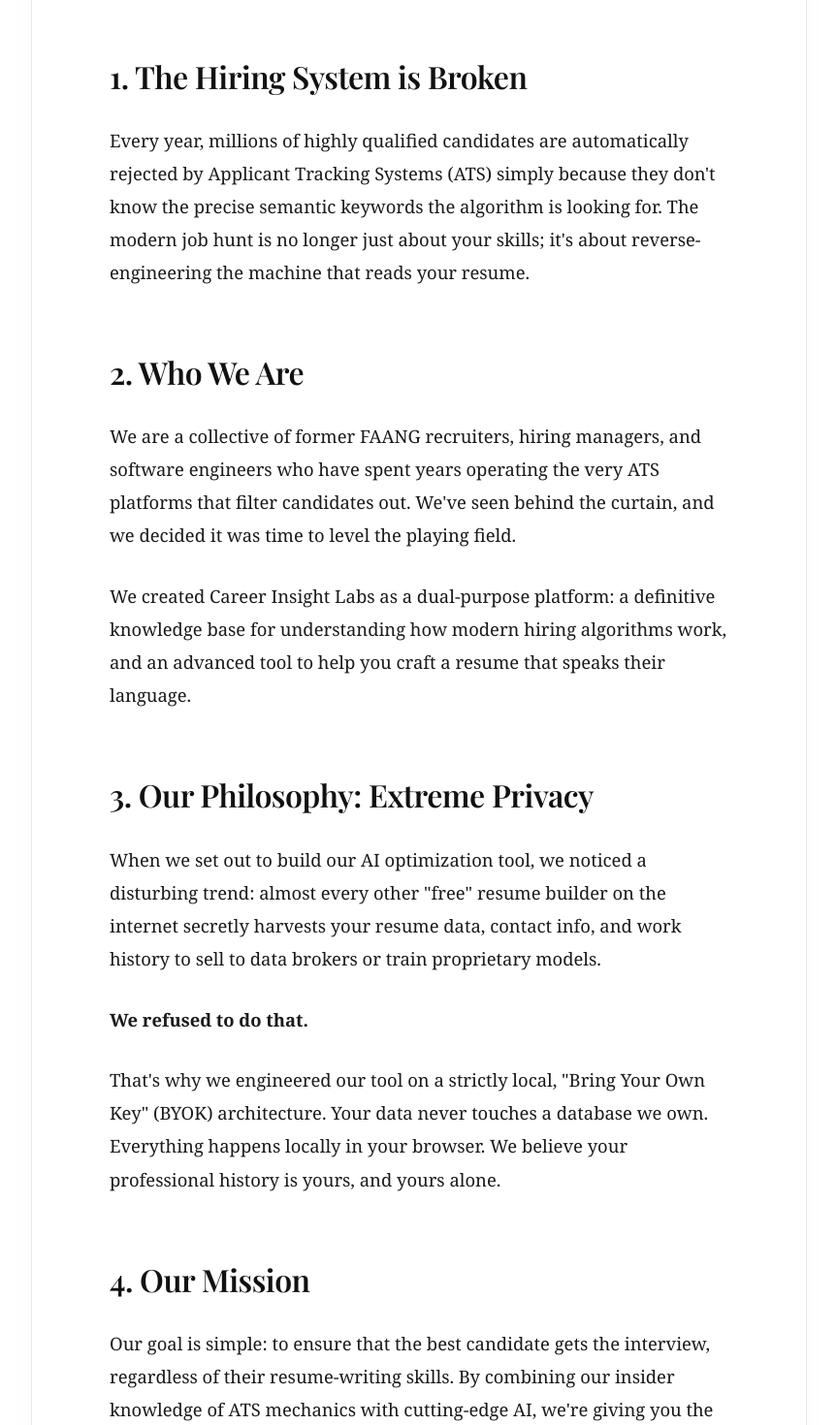
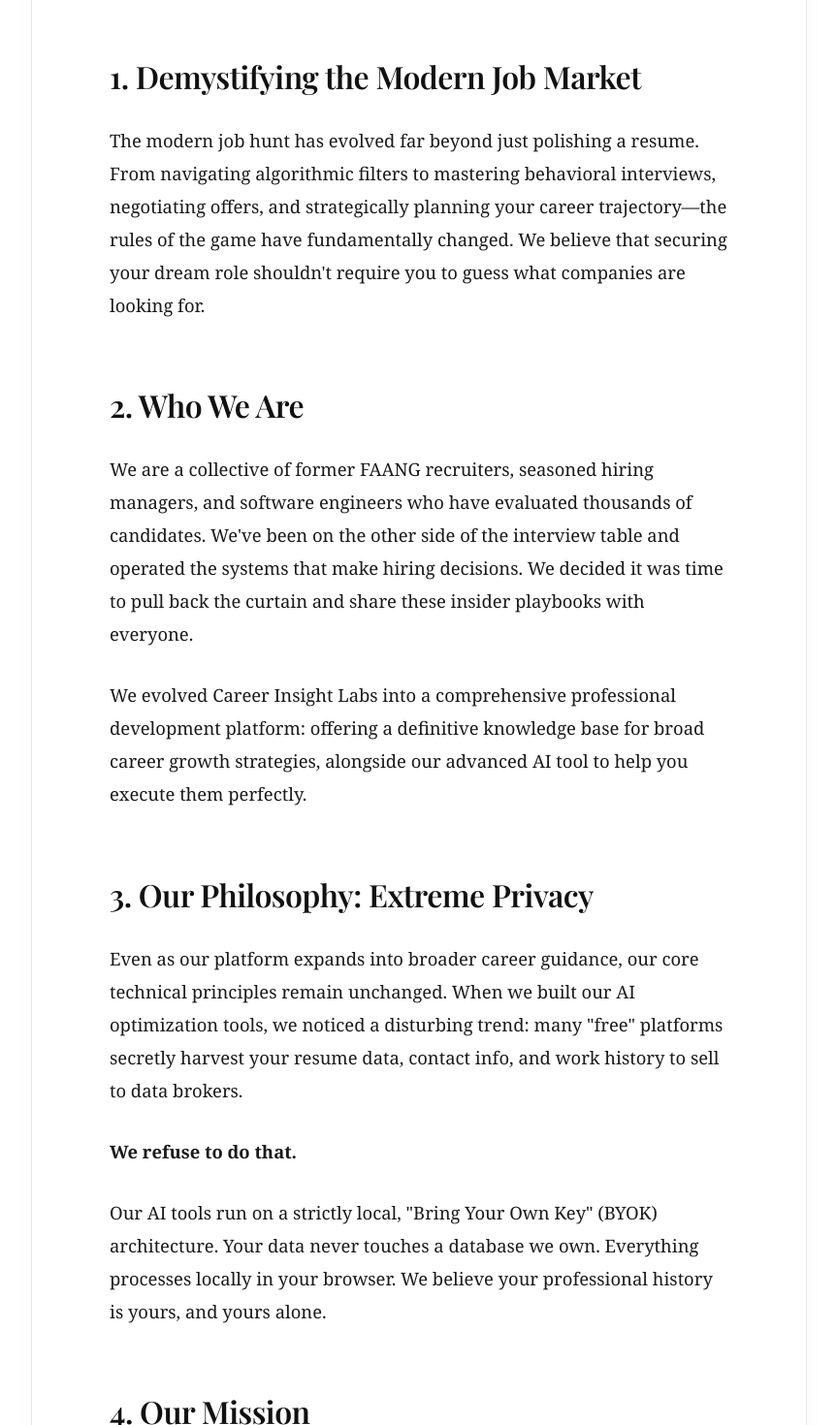
Before and after one commit to HermanTeng19/AI-Resume-Builder-SaaS, a React (Vite) app: page /about in a window 1280 px wide. Shown: the part 400-1870 px from the top of the page at 97% size, without its empty margins (208-1071 px from the left). Built offline with nearby package versions, Linux system fonts and the light colour scheme; a web font is replaced by a local one.

Commit message:
docs: rewrite About Us page to reflect broader career guidance scope

```diff
--- a/src/pages/TrustPage.tsx
+++ b/src/pages/TrustPage.tsx
@@ -72,20 +72,20 @@
 
 const AboutUsContent = () => (
   <div className="trust-document">
-    <h2>1. The Hiring System is Broken</h2>
-    <p>Every year, millions of highly qualified candidates are automatically rejected by Applicant Tracking Systems (ATS) simply because they don't know the precise semantic keywords the algorithm is looking for. The modern job hunt is no longer just about your skills; it's about reverse-engineering the machine that reads your resume.</p>
+    <h2>1. Demystifying the Modern Job Market</h2>
+    <p>The modern job hunt has evolved far beyond just polishing a resume. From navigating algorithmic filters to mastering behavioral interviews, negotiating offers, and strategically planning your career trajectory—the rules of the game have fundamentally changed. We believe that securing your dream role shouldn't require you to guess what companies are looking for.</p>
 
     <h2>2. Who We Are</h2>
-    <p>We are a collective of former FAANG recruiters, hiring managers, and software engineers who have spent years operating the very ATS platforms that filter candidates out. We've seen behind the curtain, and we decided it was time to level the playing field.</p>
-    <p>We created Career Insight Labs as a dual-purpose platform: a definitive knowledge base for understanding how modern hiring algorithms work, and an advanced tool to help you craft a resume that speaks their language.</p>
+    <p>We are a collective of former FAANG recruiters, seasoned hiring managers, and software engineers who have evaluated thousands of candidates. We've been on the other side of the interview table and operated the systems that make hiring decisions. We decided it was time to pull back the curtain and share these insider playbooks with everyone.</p>
+    <p>We evolved Career Insight Labs into a comprehensive professional development platform: offering a definitive knowledge base for broad career growth strategies, alongside our advanced AI tool to help you execute them perfectly.</p>
 
     <h2>3. Our Philosophy: Extreme Privacy</h2>
-    <p>When we set out to build our AI optimization tool, we noticed a disturbing trend: almost every other "free" resume builder on the internet secretly harvests your resume data, contact info, and work history to sell to data brokers or train proprietary models.</p>
-    <p><strong>We refused to do that.</strong></p>
-    <p>That's why we engineered our tool on a strictly local, "Bring Your Own Key" (BYOK) architecture. Your data never touches a database we own. Everything happens locally in your browser. We believe your professional history is yours, and yours alone.</p>
+    <p>Even as our platform expands into broader career guidance, our core technical principles remain unchanged. When we built our AI optimization tools, we noticed a disturbing trend: many "free" platforms secretly harvest your resume data, contact info, and work history to sell to data brokers.</p>
+    <p><strong>We refuse to do that.</strong></p>
+    <p>Our AI tools run on a strictly local, "Bring Your Own Key" (BYOK) architecture. Your data never touches a database we own. Everything processes locally in your browser. We believe your professional history is yours, and yours alone.</p>
 
     <h2>4. Our Mission</h2>
-    <p>Our goal is simple: to ensure that the best candidate gets the interview, regardless of their resume-writing skills. By combining our insider knowledge of ATS mechanics with cutting-edge AI, we're giving you the ultimate unfair advantage.</p>
+    <p>Our mission is simple: to empower ambitious professionals to take control of their career trajectories. By combining our insider industry knowledge with cutting-edge, privacy-first AI tools, we're giving you the insights, strategies, and confidence to land the roles you deserve.</p>
   </div>
 );
 
```
